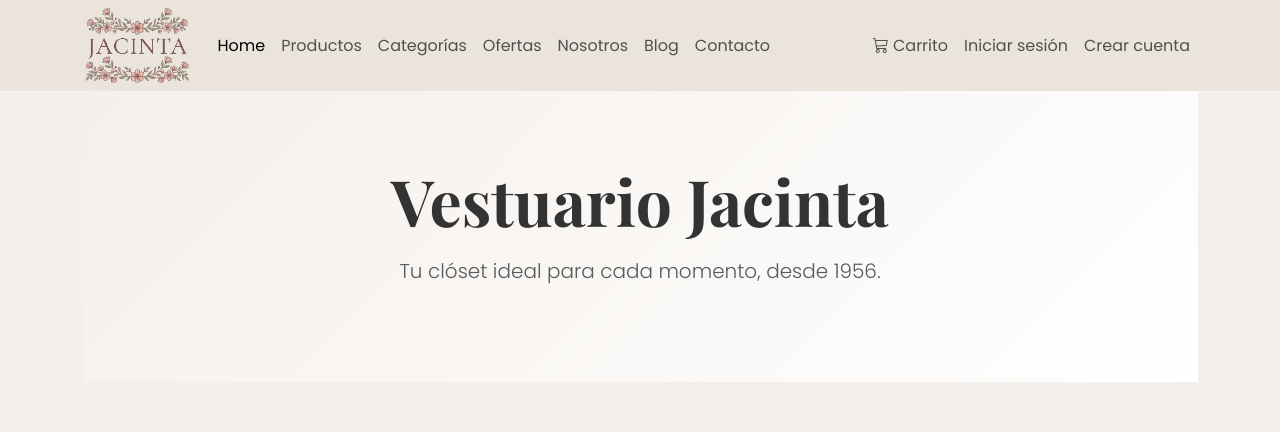
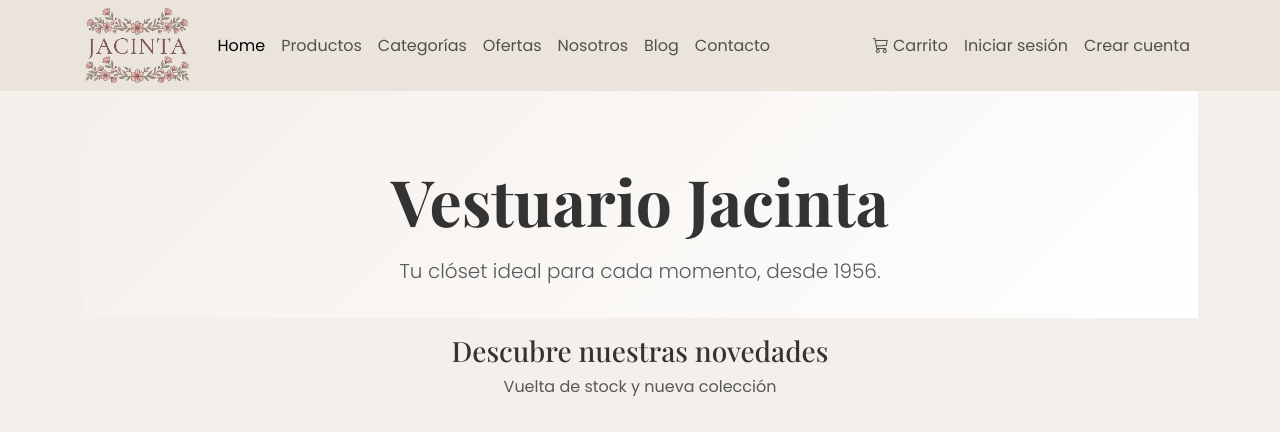
Before and after one commit to IsiGomez/vestuario-jacinta-react, a React (Vite) app: page / in a window 1280 px wide. Shown: the top 432 px of the page. Built offline with nearby package versions, Linux system fonts and the light colour scheme; a web font is replaced by a local one.

Commit message:
fix: Reduce espacio entre hero e inicio

```diff
--- a/src/pages/tienda/Inicio.jsx
+++ b/src/pages/tienda/Inicio.jsx
@@ -9,14 +9,14 @@ function Inicio() {
 
     return (
         <>
-            <section className="py-5" style={{ background: 'linear-gradient(135deg, #f4efea 0%, #ffffff 100%)' }}>
-                <div className="container text-center py-4">
+            <section className="pt-5 pb-4" style={{ background: 'linear-gradient(135deg, #f4efea 0%, #ffffff 100%)' }}>
+                <div className="container text-center pt-4 pb-2">
                     <h1 className="display-3 fw-bold mb-3" style={{ fontFamily: 'Playfair Display, serif' }}>Vestuario Jacinta</h1>
-                    <p className="lead text-muted mb-4">Tu clóset ideal para cada momento, desde 1956.</p>
+                    <p className="lead text-muted mb-0">Tu clóset ideal para cada momento, desde 1956.</p>
                 </div>
             </section>
 
-            <section className="container py-5">
+            <section className="container pt-3 pb-5">
                 <header className="text-center mb-5">
                     <h2 className="h3 mb-2" style={{ fontFamily: 'Playfair Display, serif' }}>Descubre nuestras novedades</h2>
                     <p className="text-muted mb-0">Vuelta de stock y nueva colección</p>
```
